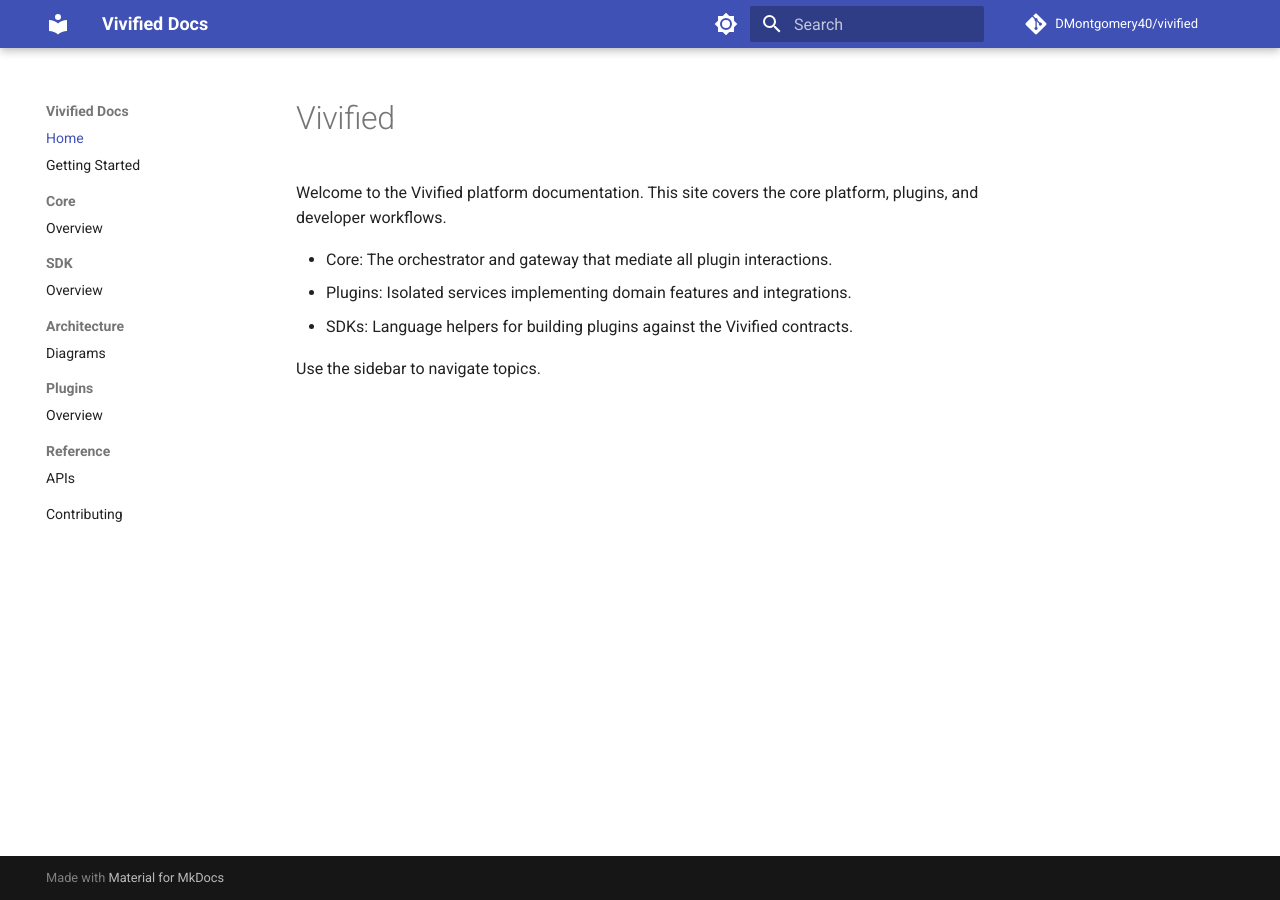
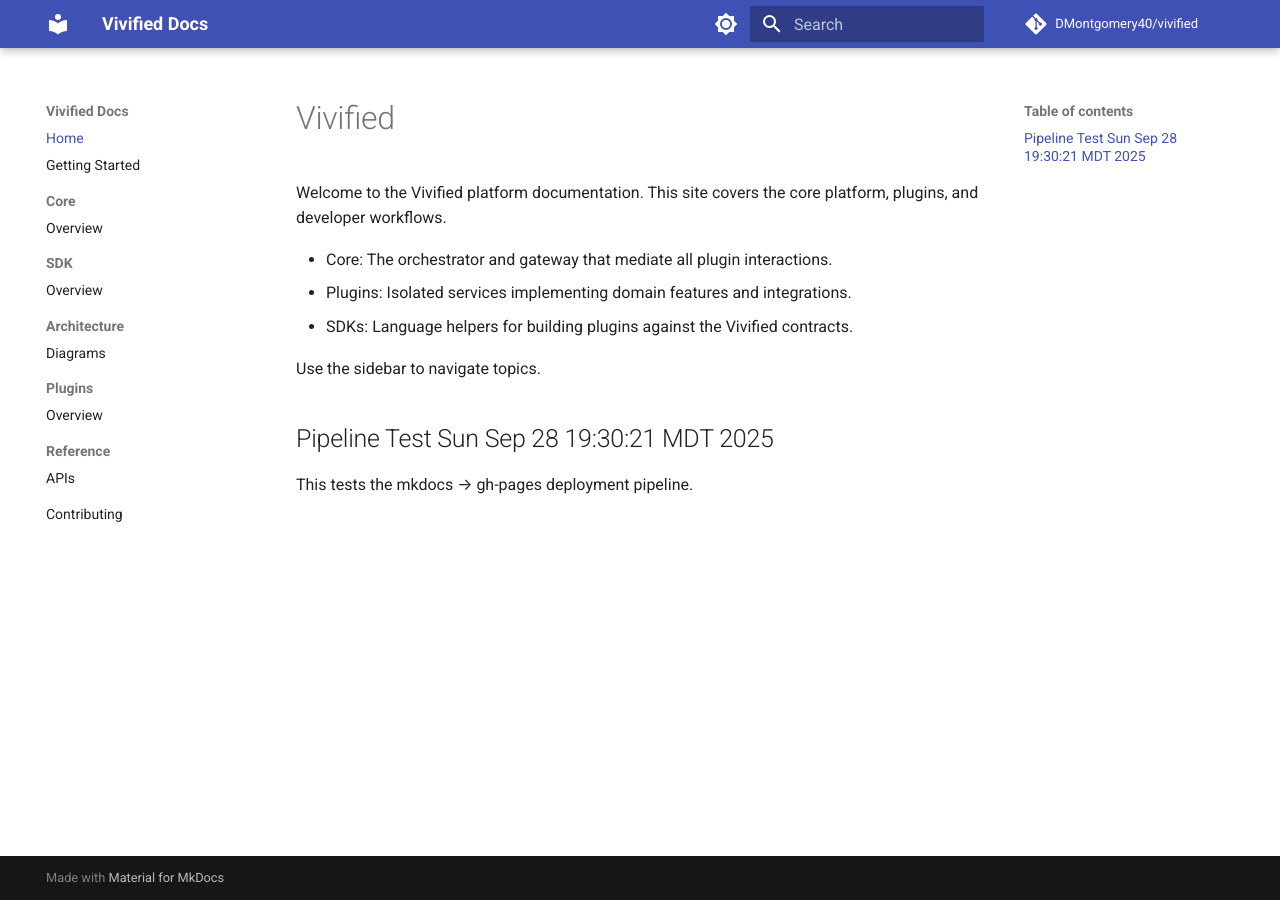
Before and after one commit to DMontgomery40/vivified, an MkDocs documentation site: the page built from docs/index.md, in a window 1280 px wide. Built offline with MkDocs 1.6.1 and Material for MkDocs 9.7.7, drawn with Linux system fonts in a browser that asks for light colours; comment, search, counter and statistics services are not loaded; the version menu is left out.

Commit message:
test: mkdocs deployment pipeline
Test change to verify:
1. Push to mkdocs branch
2. Triggers mkdocs-deploy.yml
3. Builds with mike
4. Deploys to gh-pages
5. Updates docs.vivified.dev

```diff
--- a/docs/index.md
+++ b/docs/index.md
@@ -7,3 +7,7 @@ Welcome to the Vivified platform documentation. This site covers the core platfo
 - SDKs: Language helpers for building plugins against the Vivified contracts.
 
 Use the sidebar to navigate topics.
+
+## Pipeline Test Sun Sep 28 19:30:21 MDT 2025
+
+This tests the mkdocs → gh-pages deployment pipeline.
```
